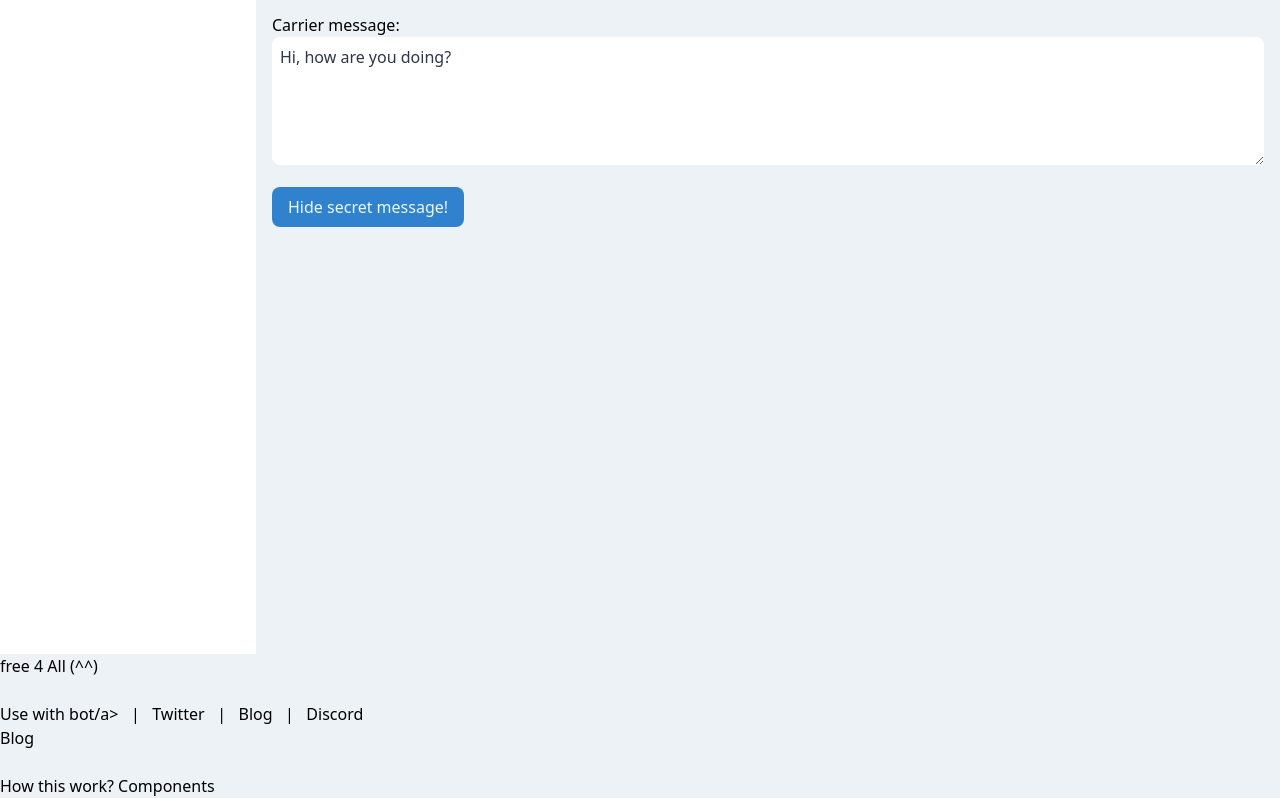
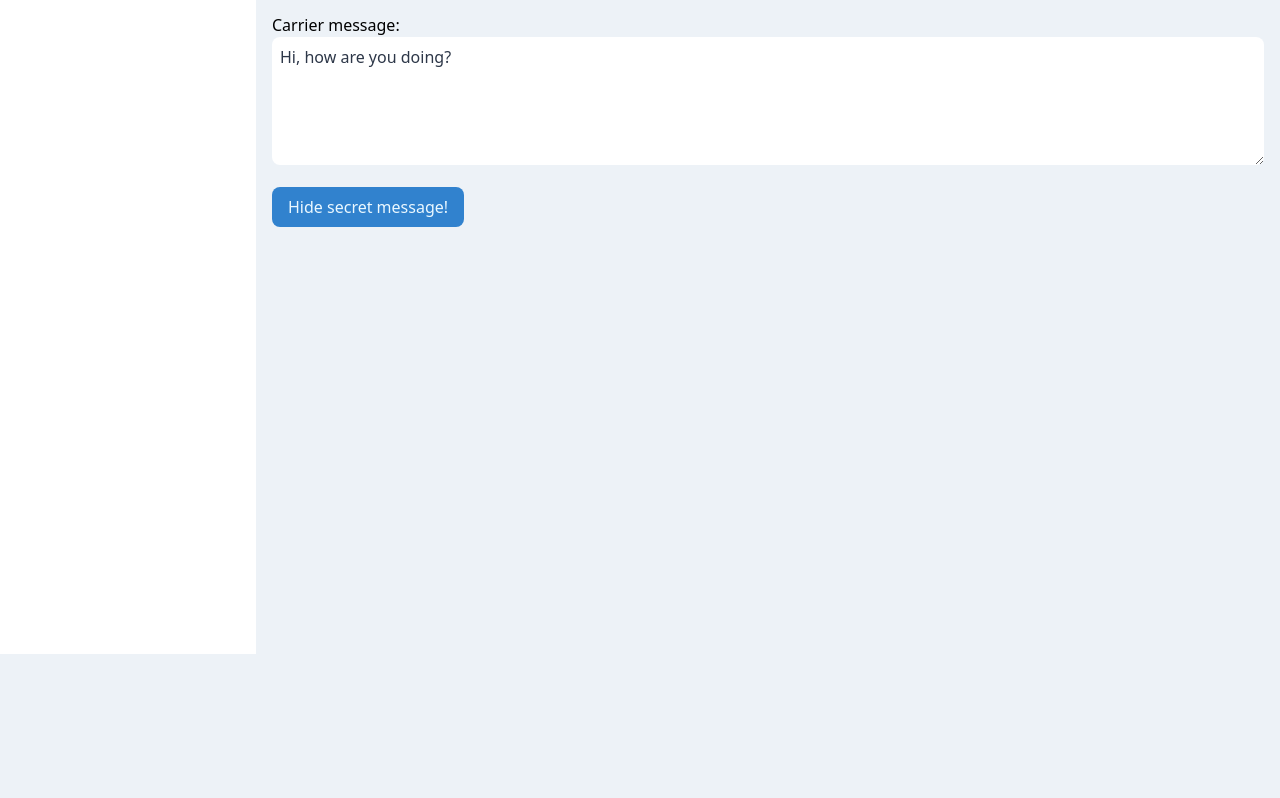
Before and after one commit to thisisshubhamkumar/hidemessage, a plain HTML site: page index.html in a window 1280 px wide. Shown: the part 146-944 px from the top of the page. After the commit the page ends 800 px from the top, so only its background shows below. Drawn offline with nearby package versions, Linux system fonts and the light colour scheme.

Commit message:
Update index.html

```diff
--- a/index.html
+++ b/index.html
@@ -73,19 +73,4 @@
     <script src="https://cdn.jsdelivr.net/gh/alpinejs/alpine@v2.x.x/dist/alpine.min.js" defer></script>
     <script src="main.js"></script>
   </body>
-<footer>
-  <div>
-    free 4 All (^^)<br/>
-    <br/>
-    <a href="https://top.gg/bot/877644741339144244" target="_top">Use with bot/a> &nbsp; | &nbsp;
-    <a href="https://twitter.com/shubhamkumar__" target="_top">Twitter</a> &nbsp; | &nbsp;
-    <a href="https://spyboy.blog/" target="_top">Blog</a> &nbsp; | &nbsp;
-    <a href=" https://discord.gg/ZChEmMwE8d http" target="_top">Discord</a>
-  </div>
-  <div>
-    Blog<br/>
-    <br/>
-    <a href="https://spyboy.blog/2021/11/29/h1dem3-hide-messages-in-messages/" target="_top">How this work? Components</a>
-  </div>
-</footer>
 </html>
```
